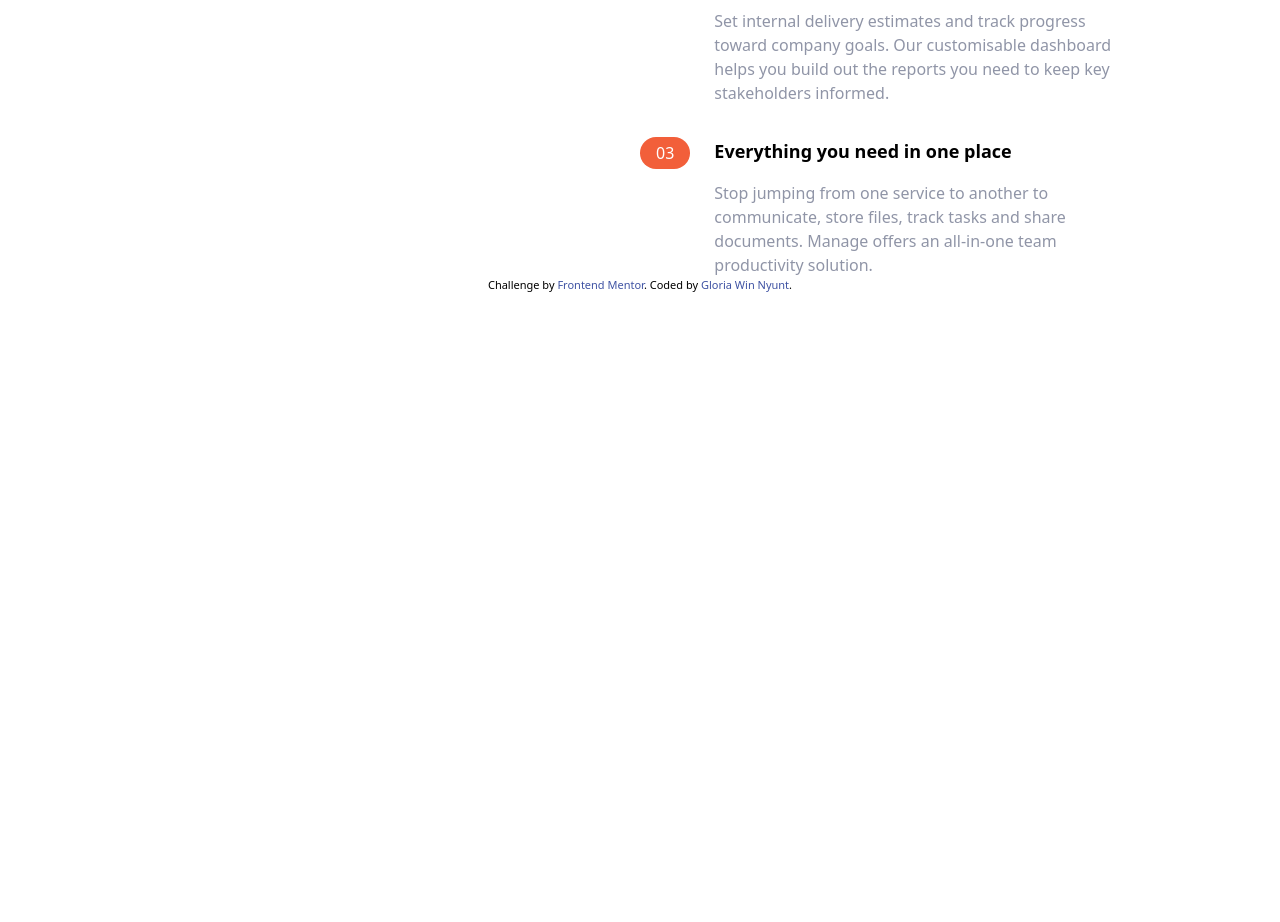
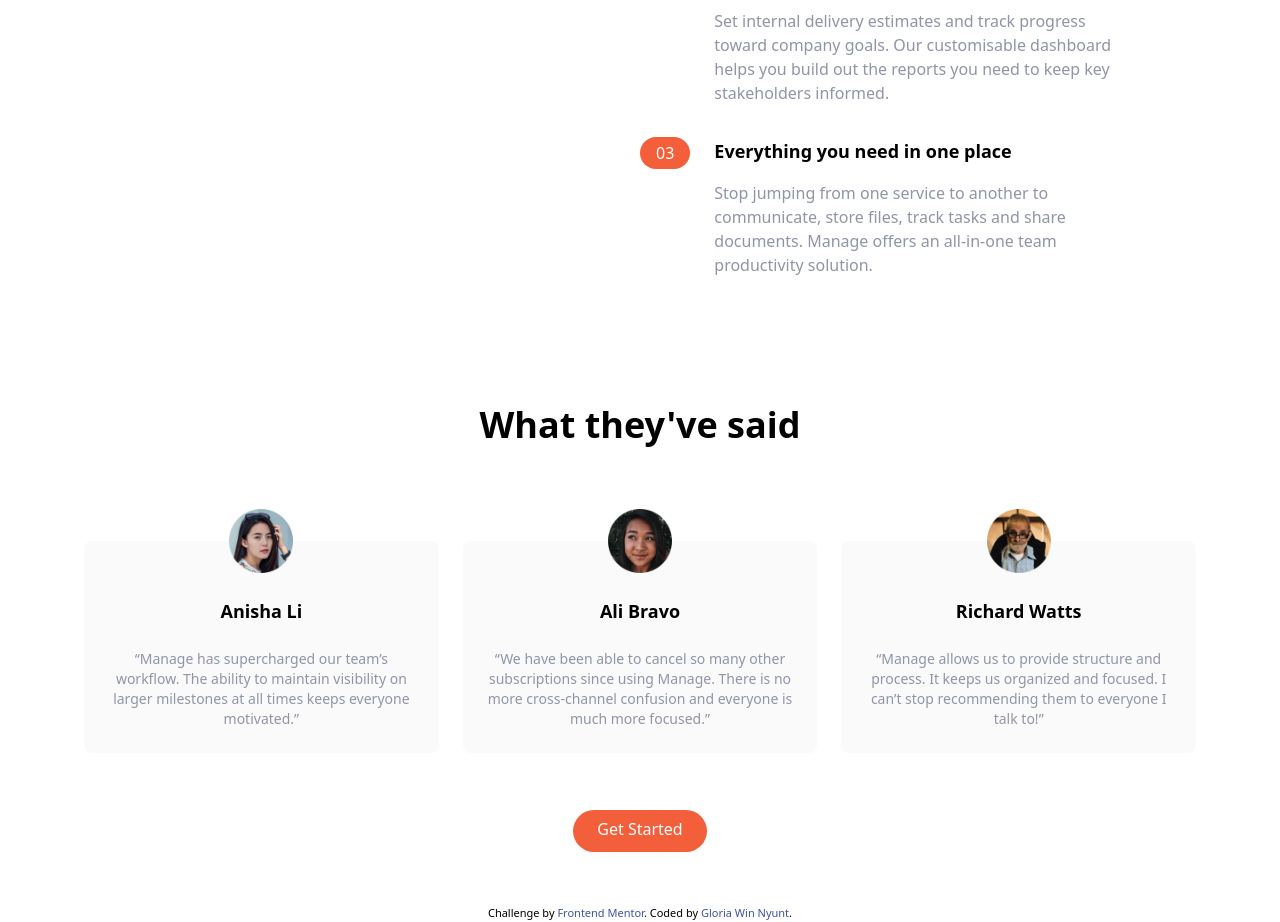
Before and after one commit to gloriabee/Manage-Landing-Page, a website: page index.html in a window 1280 px wide. Shown: the part 863-1785 px from the top of the page. Before the commit the page ends 1157 px from the top, so only its background shows below. Drawn offline with Linux system fonts and the light colour scheme.

Commit message:
testimonals section added

```diff
--- a/index.html
+++ b/index.html
@@ -172,12 +172,63 @@
   productivity solution.
     </p>
    </div>
+  </div>
+    </div>
+  </section>
+
+
+  <!--testimonal section-->
+  <section id="testimonal">
+    <div class="max-w-6xl px-5 mx-auto mt-32 text-center">
+      <!--heading-->
+      <h2 class="text-4xl font-bold text-center">
+        What they've said
+      </h2>
+
+      <!--testimonial container-->
+      <div class="flex flex-col mt-24 md:flex-row md:space-x-6">
+        <!--Testimonial 1-->
+        <div class="flex flex-col items-center p-6 space-y-6 rounded-lg bg-veryLightGray md:w-1/3">
+          <img src="./images/avatar-anisha.png" alt="" class="w-16 -mt-14">
+          <h5 class="text-lg font-bold">Anisha Li</h5>
+          <p class="text-sm text-darkGrayishBlue">
+            “Manage has supercharged our team’s workflow. The ability to maintain
+            visibility on larger milestones at all times keeps everyone motivated.”
+          </p>
+        </div>
+
+
+          <!--Testimonial 2-->
+          <div class="hidden md:flex flex-col items-center p-6 space-y-6 rounded-lg bg-veryLightGray md:w-1/3">
+            <img src="./images/avatar-ali.png" alt="" class="w-16 -mt-14">
+            <h5 class="text-lg font-bold">Ali Bravo</h5>
+            <p class="text-sm text-darkGrayishBlue">
+              “We have been able to cancel so many other subscriptions since using
+              Manage. There is no more cross-channel confusion and everyone is much
+              more focused.”
+            </p>
+          </div>
+
+            <!--Testimonial 3-->
+        <div class="hidden md:flex flex-col items-center p-6 space-y-6 rounded-lg bg-veryLightGray md:w-1/3">
+          <img src="./images/avatar-richard.png" alt="" class="w-16 -mt-14">
+          <h5 class="text-lg font-bold">Richard Watts</h5>
+          <p class="text-sm text-darkGrayishBlue">
+            “Manage allows us to provide structure and process. It keeps us organized
+  and focused. I can’t stop recommending them to everyone I talk to!”
+          </p>
+        </div>
+      </div>
+
+      <div class="my-16">
+        <a href="#" class="p-3 px-6 pt-2 text-white bg-brightRed rounded-full baseline hover:bg-brightRedLight">Get Started</a>
+      </div>
+
+    </div>
+  </section>
 
 
 
-  </div>
-    </div>
-  </section>
   <!--
 
 
@@ -189,26 +240,6 @@
 
 
 
-
-
-
-
-
-
-  What they’ve said
-
-  Anisha Li
-  “Manage has supercharged our team’s workflow. The ability to maintain
-  visibility on larger milestones at all times keeps everyone motivated.”
-
-  Ali Bravo
-  “We have been able to cancel so many other subscriptions since using
-  Manage. There is no more cross-channel confusion and everyone is much
-  more focused.”
-
-  Richard Watts
-  “Manage allows us to provide structure and process. It keeps us organized
-  and focused. I can’t stop recommending them to everyone I talk to!”
 
   Shanai Gough
   “Their software allows us to track, manage and collaborate on our projects
```
Also changed, not shown: css/main.css.
